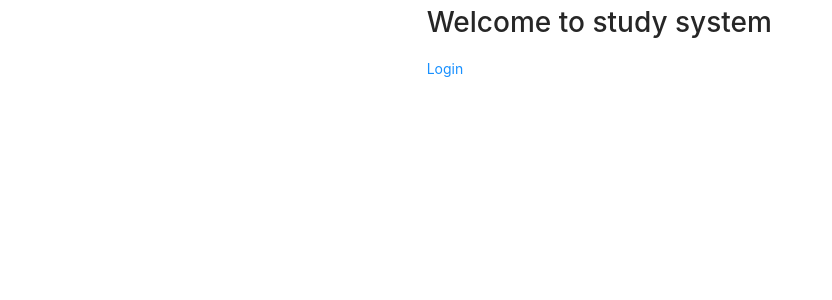
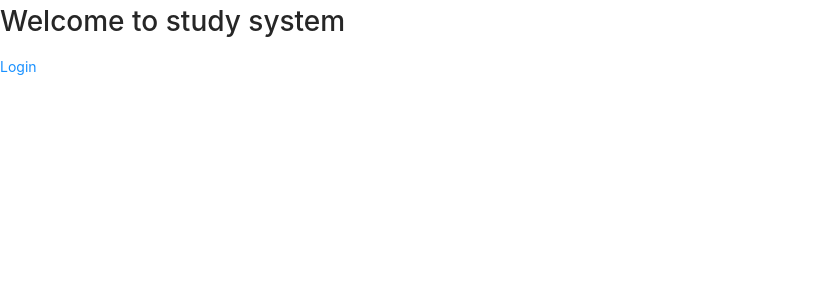
Before and after one commit to biaoli0/studysys_frontend, a Next.js app in the folder studysys/: page / in a window 1280 px wide. Shown: the top 300 px of the page, without its empty margins (0-832 px from the left). Built offline with nearby package versions, Linux system fonts and the light colour scheme.

Commit message:
Update styles.css

```diff
--- a/studysys/src/styles/styles.css
+++ b/studysys/src/styles/styles.css
@@ -1,4 +1,3 @@
-@import "../../../../../../node_modules/antd/dist/antd.css";
 
 html {
   height: 100%;
```
